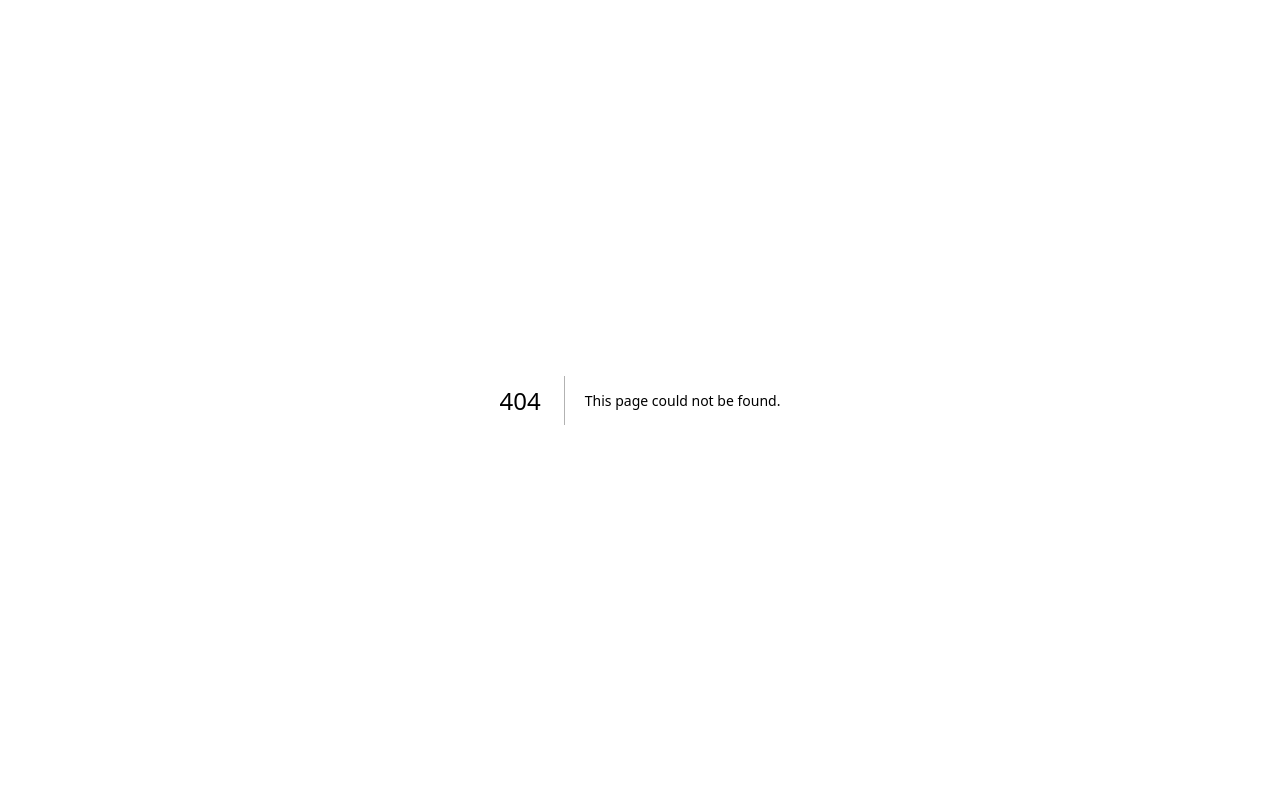
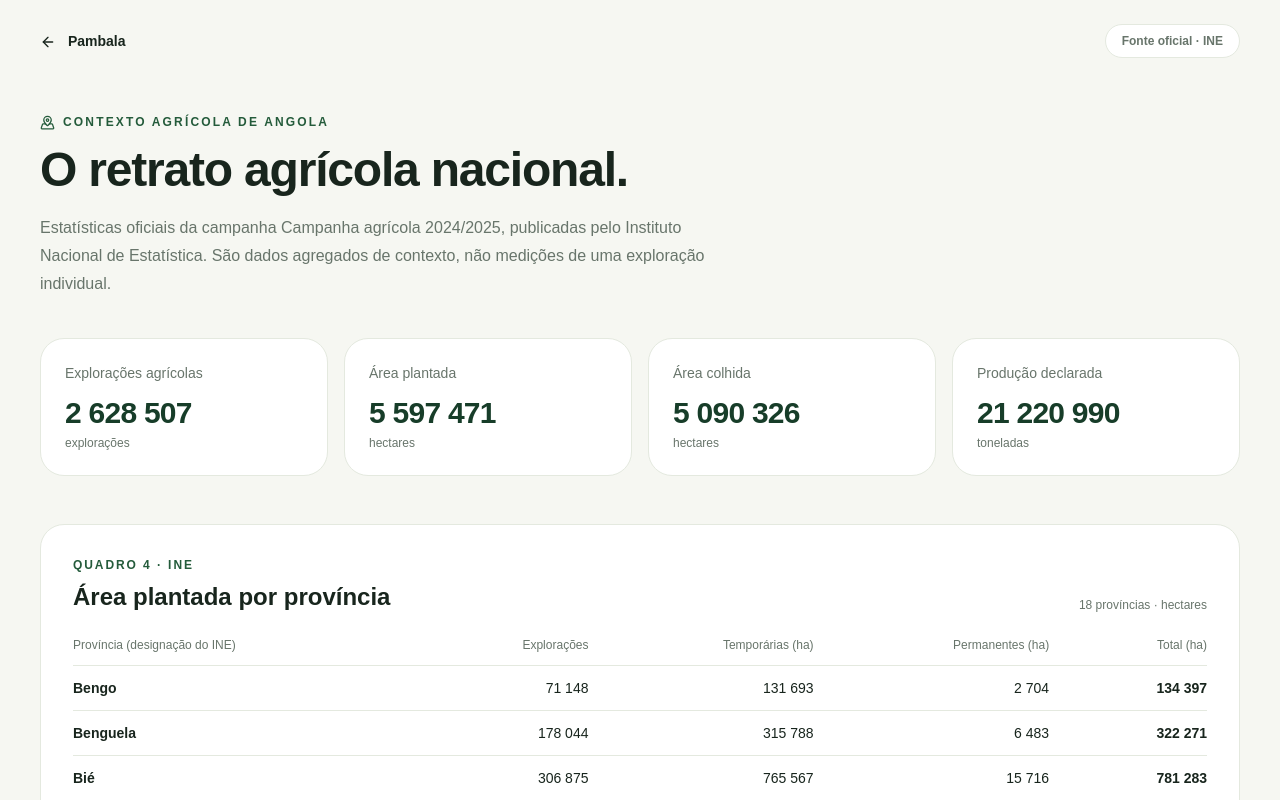
Before and after one commit to onesimo-miguel17/maidenless_tarnisheds, a Next.js app: page /agriculture in a window 1280 px wide. Before the commit this address had no page. Shown: the top 800 px of the page. Built offline with nearby package versions, Linux system fonts and the light colour scheme.

Commit message:
feat: add Angola agricultural context page

```diff
--- /dev/null
+++ b/src/app/agriculture/page.tsx
@@ -0,0 +1,89 @@
+import Link from "next/link";
+import { ArrowLeft, ExternalLink, MapPinned } from "lucide-react";
+import {
+  icappMetadata,
+  icappNationalSummary,
+  icappProvinceRecords,
+} from "@/domain/agriculture/icapp-2024-2025";
+
+const numberFormat = new Intl.NumberFormat("pt-AO");
+
+function formatNumber(value: number): string {
+  return numberFormat.format(value);
+}
+
+export default function AgriculturePage() {
+  return (
+    <main className="min-h-screen bg-[var(--background)]">
+      <header className="mx-auto flex max-w-7xl items-center justify-between px-6 py-6 lg:px-10">
+        <Link href="/" className="text-sm font-semibold text-[var(--green)]"><ArrowLeft size={16} className="mr-2 inline" /> Pambala</Link>
+        <span className="rounded-full border border-[var(--border)] bg-white px-4 py-2 text-xs font-semibold text-[var(--muted)]">Fonte oficial · INE</span>
+      </header>
+      <section className="mx-auto max-w-7xl px-6 pb-16 pt-8 lg:px-10">
+        <div className="max-w-3xl">
+          <div className="flex items-center gap-2 text-xs font-bold uppercase tracking-[.18em] text-[var(--green)]"><MapPinned size={15} /> Contexto agrícola de Angola</div>
+          <h1 className="mt-4 text-4xl font-semibold tracking-tight sm:text-5xl">O retrato agrícola nacional.</h1>
+          <p className="mt-5 max-w-2xl leading-7 text-[var(--muted)]">Estatísticas oficiais da campanha {icappMetadata.referencePeriod}, publicadas pelo Instituto Nacional de Estatística. São dados agregados de contexto, não medições de uma exploração individual.</p>
+        </div>
+
+        <div className="mt-10 grid gap-4 sm:grid-cols-2 xl:grid-cols-4">
+          {[
+            { label: "Explorações agrícolas", value: formatNumber(icappNationalSummary.agriculturalHoldings), unit: "explorações" },
+            { label: "Área plantada", value: formatNumber(icappNationalSummary.plantedAreaHa), unit: "hectares" },
+            { label: "Área colhida", value: formatNumber(icappNationalSummary.harvestedAreaHa), unit: "hectares" },
+            { label: "Produção declarada", value: formatNumber(icappNationalSummary.productionTons), unit: "toneladas" },
+          ].map((metric) => (
+            <article key={metric.label} className="rounded-3xl border border-[var(--border)] bg-white p-6">
+              <p className="text-sm text-[var(--muted)]">{metric.label}</p>
+              <p className="mt-3 text-3xl font-semibold tracking-tight text-[var(--green-dark)]">{metric.value}</p>
+              <p className="mt-1 text-xs text-[var(--muted)]">{metric.unit}</p>
+            </article>
+          ))}
+        </div>
+
+        <section className="mt-12 rounded-3xl border border-[var(--border)] bg-white p-6 sm:p-8">
+          <div className="flex flex-wrap items-end justify-between gap-3">
+            <div><p className="text-xs font-bold uppercase tracking-[.16em] text-[var(--green)]">Quadro 4 · INE</p><h2 className="mt-2 text-2xl font-semibold">Área plantada por província</h2></div>
+            <p className="text-xs text-[var(--muted)]">18 províncias · hectares</p>
+          </div>
+          <div className="mt-6 overflow-x-auto">
+            <table className="w-full min-w-[680px] text-left text-sm">
+              <thead><tr className="border-b border-[var(--border)] text-xs text-[var(--muted)]"><th className="pb-3 pr-4 font-medium">Província (designação do INE)</th><th className="pb-3 px-3 text-right font-medium">Explorações</th><th className="pb-3 px-3 text-right font-medium">Temporárias (ha)</th><th className="pb-3 px-3 text-right font-medium">Permanentes (ha)</th><th className="pb-3 pl-3 text-right font-medium">Total (ha)</th></tr></thead>
+              <tbody>{icappProvinceRecords.map((province) => (
+                <tr key={province.provinceId} className="border-b border-[var(--border)] last:border-0">
+                  <th scope="row" className="py-3 pr-4 font-semibold">{province.provinceName}</th>
+                  <td className="px-3 py-3 text-right tabular-nums">{formatNumber(province.agriculturalHoldings)}</td>
+                  <td className="px-3 py-3 text-right tabular-nums">{formatNumber(province.temporaryCropsPlantedHa)}</td>
+                  <td className="px-3 py-3 text-right tabular-nums">{formatNumber(province.permanentCropsPlantedHa)}</td>
+                  <td className="pl-3 py-3 text-right font-semibold tabular-nums">{formatNumber(province.totalPlantedHa)}</td>
+                </tr>
+              ))}</tbody>
+            </table>
+          </div>
+        </section>
+
+        <section className="mt-8 grid gap-6 lg:grid-cols-2">
+          <article className="rounded-3xl border border-amber-200 bg-amber-50 p-6">
+            <h2 className="font-semibold text-amber-950">Limites que importam</h2>
+            <ul className="mt-4 space-y-3 text-sm leading-6 text-amber-950/80">
+              <li>• A publicação usa 18 províncias. Não distribuímos os valores pelas 21 províncias actuais.</li>
+              <li>• A soma provincial das categorias de área apresenta uma diferença de 2 ha face aos totais nacionais publicados.</li>
+              <li>• A produtividade por cultura foi excluída desta primeira integração devido a divergências aritméticas em vários registos do Quadro 5.</li>
+              <li>• Estes indicadores não determinam a aptidão agrícola nem descrevem uma parcela específica.</li>
+            </ul>
+          </article>
+          <article className="rounded-3xl border border-[var(--border)] bg-white p-6">
+            <h2 className="font-semibold">Fonte e metodologia</h2>
+            <p className="mt-3 text-sm leading-6 text-[var(--muted)]">{icappMetadata.methodology.join(" ")}</p>
+            <div className="mt-5 space-y-3">{icappMetadata.sourceFiles.map((source) => (
+              <a key={source.label} href={source.url} target="_blank" rel="noreferrer" className="flex items-center justify-between gap-3 text-sm font-semibold text-[var(--green)] hover:underline">
+                {source.label}<ExternalLink size={15} />
+              </a>
+            ))}</div>
+          </article>
+        </section>
+        <p className="mt-8 text-xs leading-5 text-[var(--muted)]">Período de referência: {icappMetadata.referencePeriod}. Publicação: {icappMetadata.publishedYear}. Editor: {icappMetadata.publisher}.</p>
+      </section>
+    </main>
+  );
+}
```
